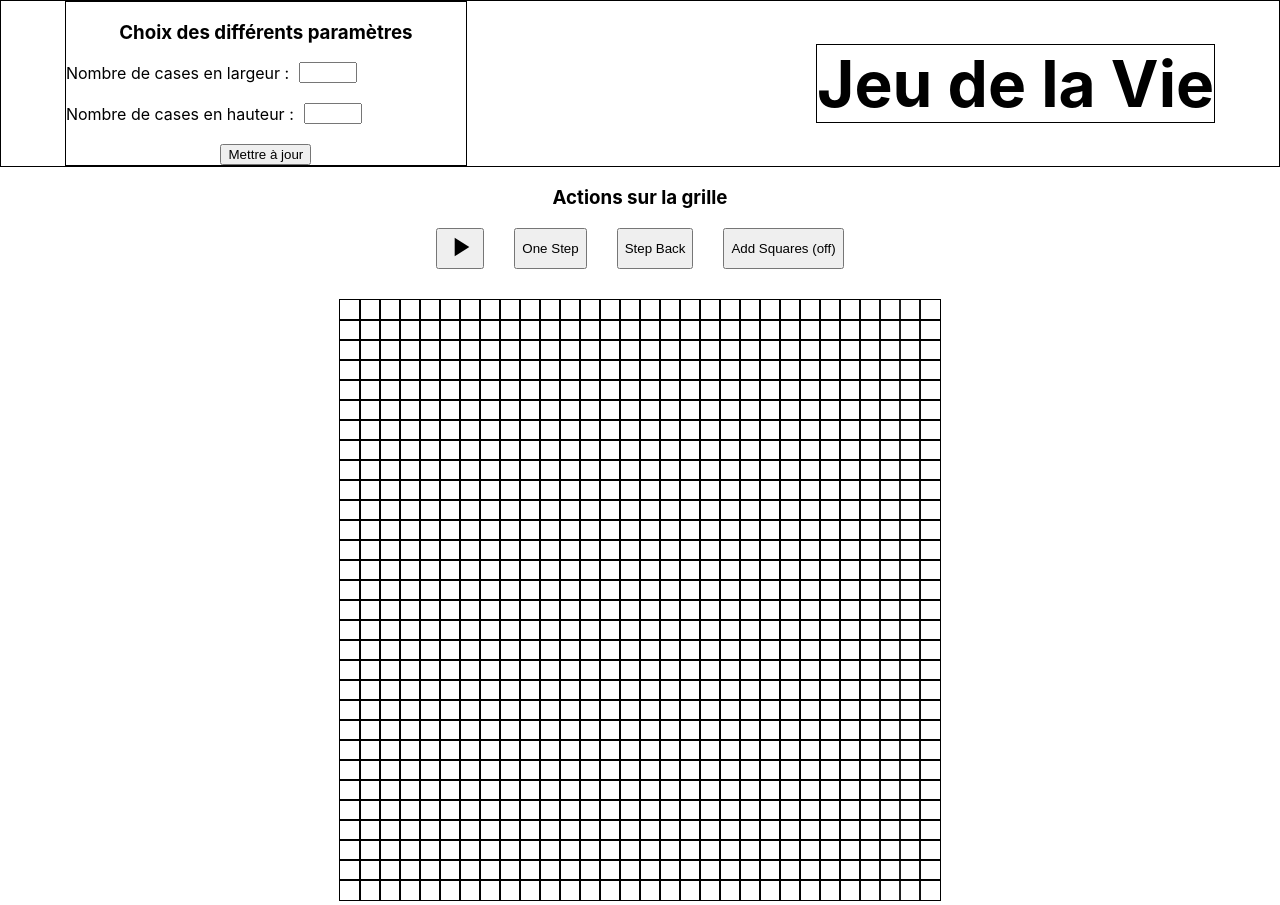
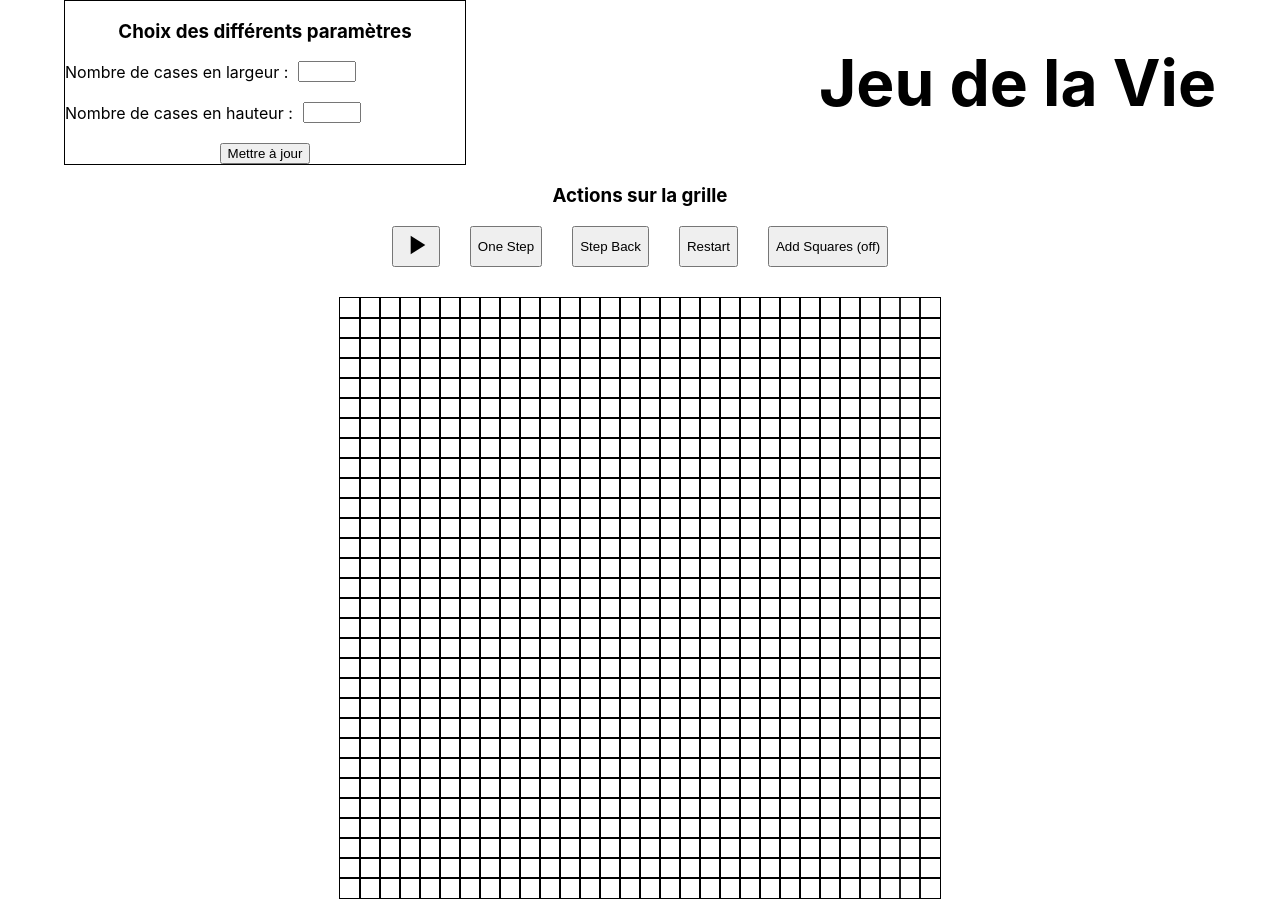
Before and after one commit to Corentin648/GameOfLifeWeb, a React (Create React App) app: page / in a window 1280 px wide. Built offline with nearby package versions, Linux system fonts and the light colour scheme.

Commit message:
ajout du bouton restart

```diff
--- a/src/Quadrillage.js
+++ b/src/Quadrillage.js
@@ -260,6 +260,16 @@ class Quadrillage extends Component{
         }
     }
 
+    handlerBoutonRestart = () => {
+        if (this.state.start){
+            alert("Le jeu doit être en pause !");
+        } else {
+            this.matrice = Array(this.state.casesLargeur).fill(0).map(() => new Array(this.state.casesHauteur).fill(0));
+            this.backupMatrice = Array(this.state.casesLargeur).fill(0).map(() => new Array(this.state.casesHauteur).fill(0));
+            this.dessinerRectangles(this.pinceau);
+        }
+    }
+
     handlerBoutonAddSquares = () => {
         const bouton = document.getElementById("boutonAddSquares");
         if (this.state.addSquares){
@@ -309,8 +319,8 @@ class Quadrillage extends Component{
     render(){
         return(
             <div>
-                <div style={{border: "1px solid black", display: "flex", flexDirection: "row-reverse", alignItems: "center", justifyContent: "space-between"}}>
-                    <h1 style={{border: "1px solid black", marginRight: "5%", fontSize: "5vw"}}>Jeu de la Vie</h1>
+                <div style={{display: "flex", flexDirection: "row-reverse", alignItems: "center", justifyContent: "space-between"}}>
+                    <h1 style={{marginRight: "5%", fontSize: "5vw"}}>Jeu de la Vie</h1>
                     <div style={{border: "1px solid black", marginLeft: "5%", display: "flex", flexDirection: "column", width: "400px"}}>
                         <h3>Choix des différents paramètres</h3>
                         <Form onSubmit={(event) => {this.handlerChangerTailleEcran(event); return false}}>
@@ -332,6 +342,7 @@ class Quadrillage extends Component{
                     <button onClick={() => this.handlerBoutonStart()}><Image id={"imagePlayButton"} src={require("./images/play_button.svg")} width={"32px"} height={"32px"}/></button>
                     <button style={{marginLeft: "30px"}} onClick={() => this.handlerBoutonOneStep()}>One Step</button>
                     <button style={{marginLeft: "30px"}} onClick={() => this.handlerBoutonStepBack()}>Step Back</button>
+                    <button style={{marginLeft: "30px"}} onClick={() => this.handlerBoutonRestart()}>Restart</button>
                     <button id={"boutonAddSquares"} style={{marginLeft: "30px"}} onClick={() => this.handlerBoutonAddSquares()}>Add Squares (off)</button>
                 </div>
 
```
